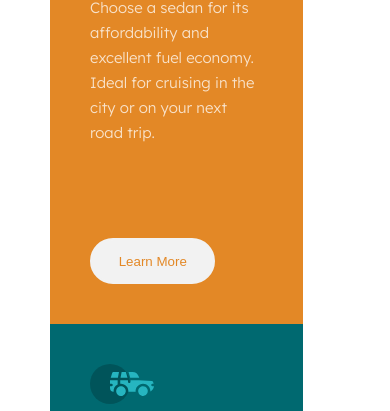
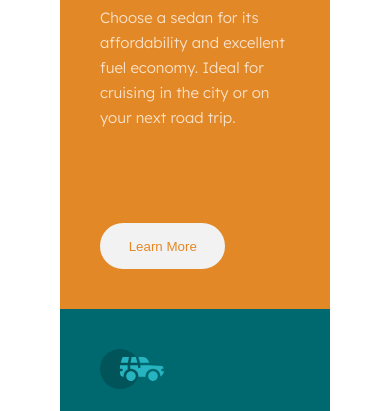
Before and after one commit to harryjupiter148/3-Column-Preview-Card, a plain HTML site: page flex.html in a window 390 px wide. Shown: the part 217-628 px from the top of the page. Drawn offline with Linux system fonts and the light colour scheme; a web font is replaced by a local one.

Commit message:
Add files via upload

```diff
--- a/flex.css
+++ b/flex.css
@@ -19,7 +19,7 @@ body {
   line-height: 25px;
 
   main {
-    width: max-content;
+    width: inherit;
     overflow: hidden;
     display: flex;
     border-radius: 8px;
@@ -92,15 +92,10 @@ body {
   body {
     flex-direction: column;
     justify-content: center;
-    padding: 0;
+    padding: 30px;
 
     main {
       flex-direction: column;
-      margin: 50px;
-
-      section {
-        width: 30vh;
-      }
     }
   }
 }
```
